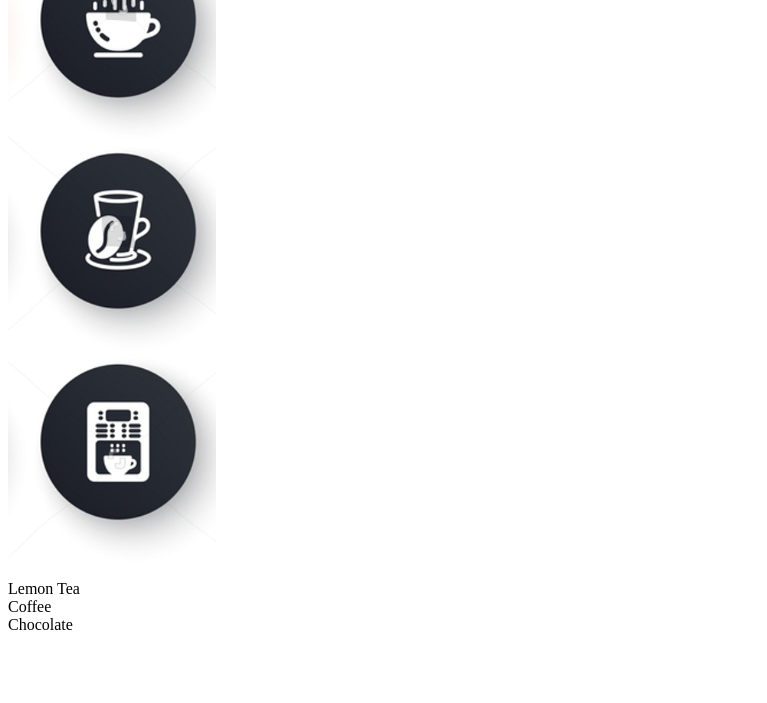
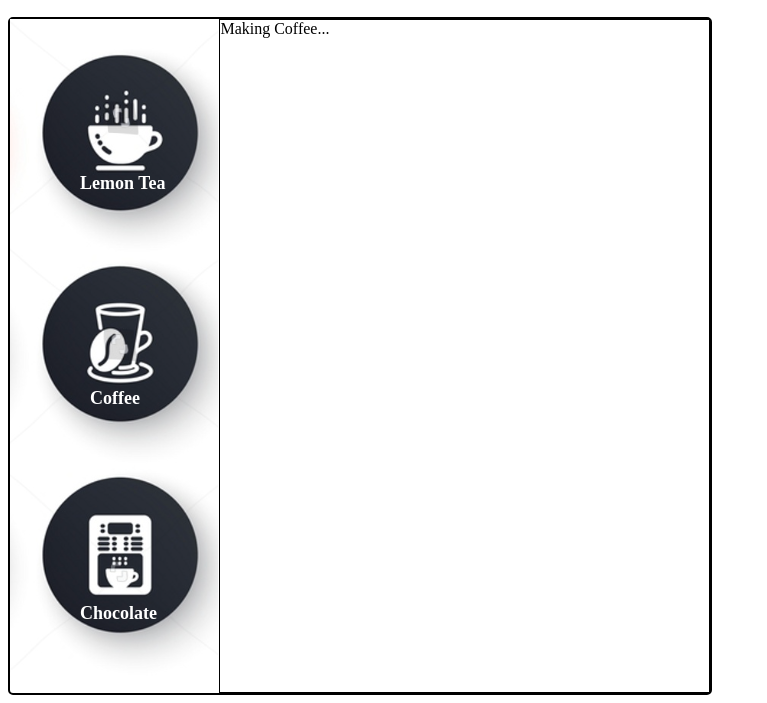
Before and after one commit to KOlofinmoyin/HotDrinksMaker, a plain HTML site: page index.html in a window 1280 px wide. Shown: the part 102-805 px from the top of the page, without its empty margins (0-767 px from the left). Drawn offline with Linux system fonts and the light colour scheme; a web font is replaced by a local one.

Commit message:
Style: Apply styles for page elements

```diff
--- /dev/null
+++ b/Assets/CSS/style.css
@@ -0,0 +1,81 @@
+h1 {
+  font-family: "Fredericka the Great", serif;
+  font-size: xxx-large;
+}
+
+.row {
+  display: flex;
+  border: 2px solid black;
+  border-radius: 5px;
+  width: 700px;
+}
+
+.left {
+  width: 30%;
+}
+
+.right {
+  border: 1px solid black;
+  width: 70%;
+}
+
+/* Drink buttons */
+.hot-drink-button {
+  position: absolute;
+  background: transparent;
+  border: none;
+  cursor: pointer;
+  font-size: 16px;
+  color: black;
+  width: 156px;
+  height: 156px;
+  border-radius: 50%;
+}
+
+.hot-drink-button:hover {
+  background: #efefef;
+  opacity: 0.2;
+  cursor: pointer;
+  color: #fff !important;
+  transition: 0.7s;
+}
+
+#lemonTeaButton {
+  top: 160px;
+  left: 42px;
+  transition: box-shadow 0.1s;
+}
+
+#coffeeButton {
+  top: 370px;
+  left: 42px;
+}
+
+#chocolateButton {
+  top: 580px;
+  left: 42px;
+}
+
+/* Drink labels */
+.hot-drink-labels {
+  position: absolute;
+  background: transparent;
+  border: none;
+  font-size: 12px;
+  color: white;
+}
+
+#lemonTeaLabel {
+  top: 260px;
+  left: 80px;
+}
+
+#coffeeLabel {
+  top: 475px;
+  left: 90px;
+}
+
+#chocolateLabel {
+  top: 690px;
+  left: 80px;
+}
--- a/index.html
+++ b/index.html
@@ -4,16 +4,43 @@
 <head>
     <meta charset="UTF-8">
     <meta name="viewport" content="width=device-width, initial-scale=1.0">
+    <link rel="preconnect" href="https://fonts.googleapis.com">
+    <link rel="preconnect" href="https://fonts.gstatic.com" crossorigin>
+    <link href="https://fonts.googleapis.com/css2?family=Fredericka+the+Great" rel="stylesheet">
+    <link rel="stylesheet" href="Assets/CSS/style.css">
     <title>Hot Drinks Maker</title>
 </head>
 
 <body>
+    <h1>Hot Drinks Maker</h1>
 
-    <div id="hotDrinksMaker">
-        <img src="Assets/Images/drinkbuttons.png" alt="Hot Drinks Maker" id="drinkImage">
-        <div id="lemonTeaButton" class="hot-drink-button">Lemon Tea</div>
-        <div id="coffeeButton" class="hot-drink-button">Coffee</div>
-        <div id="chocolateButton" class="hot-drink-button">Chocolate</div>
+    <div id="hotDrinksMaker" class="row">
+        <div class="column left">
+            <img src="Assets/Images/drinkbuttons.png" alt="Hot Drinks Maker" id="drinkImage">
+            <div id="lemonTeaButton" class="hot-drink-button">
+            </div>
+            <div id="coffeeButton" class="hot-drink-button">
+            </div>
+            <div id="chocolateButton" class="hot-drink-button">
+            </div>
+
+            <div id="lemonTeaLabel" class="hot-drink-labels">
+                <h2>Lemon Tea</h2>
+            </div>
+            <div id="coffeeLabel" class="hot-drink-labels">
+                <h2>Coffee</h2>
+            </div>
+            <div id="chocolateLabel" class="hot-drink-labels">
+                <h2>Chocolate</h2>
+            </div>
+
+        </div>
+        <div class="column right">
+            <div id="screen">
+                Making Coffee...
+
+            </div>
+        </div>
     </div>
 
 
```
